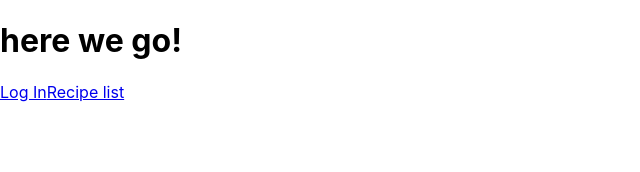
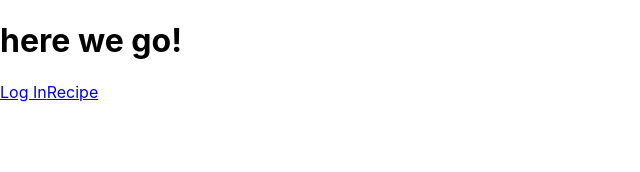
Before and after one commit to LockettPundt/React-recipe-blog, a React (Create React App) app: page / in a window 1280 px wide. Shown: the top 172 px of the page, without its empty margins (0-640 px from the left). Built offline with nearby package versions, Linux system fonts and the light colour scheme.

Commit message:
commented out the cors since it seemed to be blocking the API call?

```diff
--- a/src/App.js
+++ b/src/App.js
@@ -17,7 +17,7 @@ const App = () => {
     fetchData();
   }, []);
 
-  console.log(testInfo);
+  //console.log(testInfo);
 
 
   return (
@@ -26,7 +26,7 @@ const App = () => {
         <Route path='/' exact>
           <h1>{testInfo.title}here we go!</h1>
           <a href="/user/login">Log In</a>
-          <a href="/recipes">Recipe list</a>
+          <a href="/recipes">Recipe</a>
         </Route>
         <Route path='/recipes' component={Recipes} />
         <Route path='/user/login' component={LogIn} />
```
